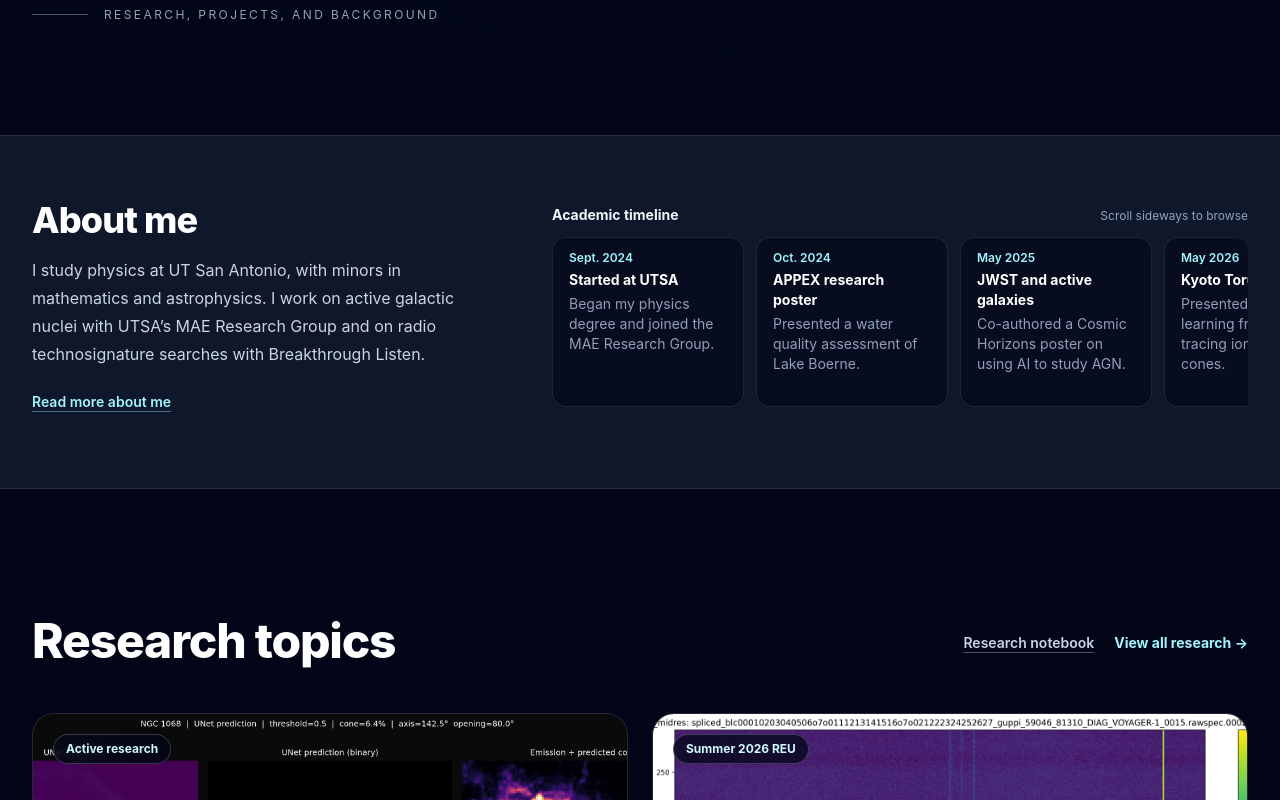
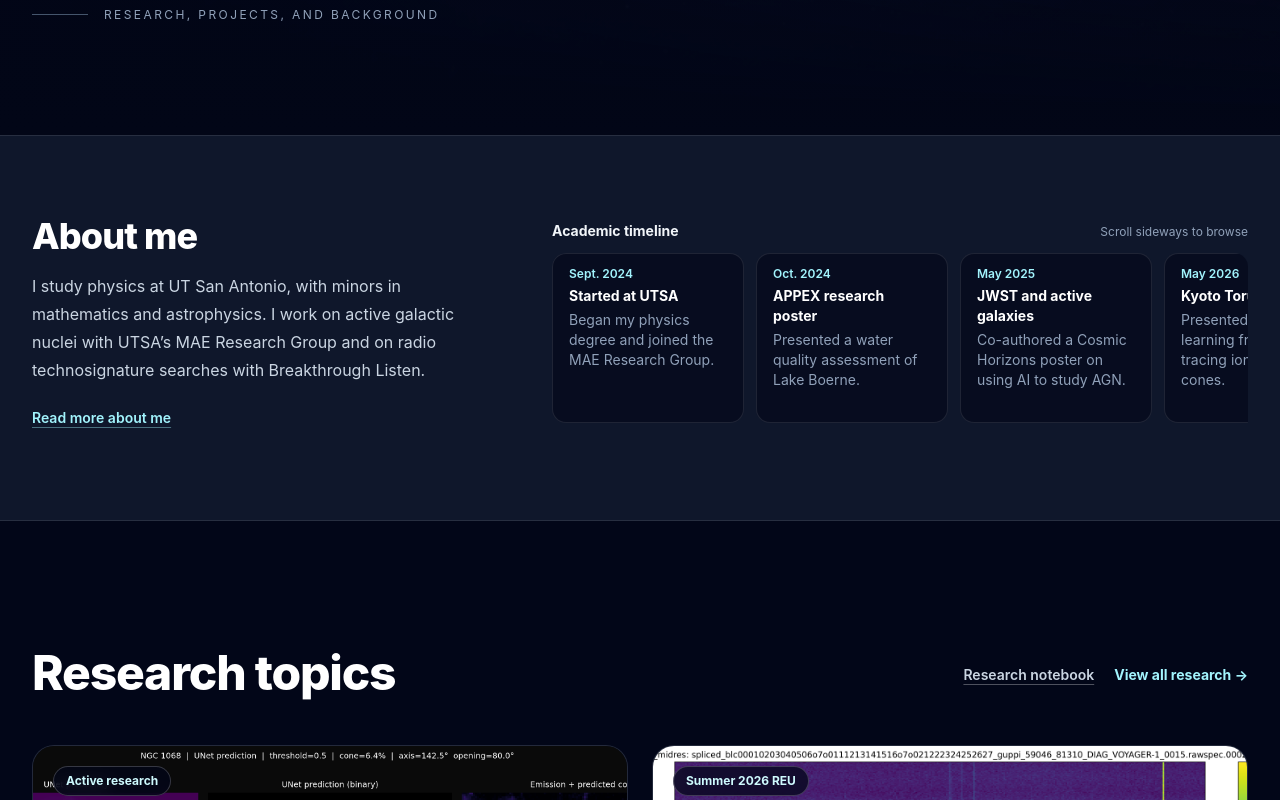
Before and after one commit to 2xwlll/githubportfolio, a Next.js app: page / in a window 1280 px wide. Shown: the part 820-1620 px from the top of the page. Built offline with nearby package versions, Linux system fonts and the light colour scheme.

Commit message:
added a bit of space back to the main page

```diff
--- a/src/components/home/About.tsx
+++ b/src/components/home/About.tsx
@@ -3,7 +3,7 @@ import ResearchTimeline from "./ResearchTimeline";
 
 export default function About() {
   return (
-    <section id="about" className="border-y border-white/10 bg-slate-900 py-12 sm:py-16">
+    <section id="about" className="border-y border-white/10 bg-slate-900 py-14 sm:py-20">
       <div className="mx-auto grid max-w-7xl items-center gap-8 px-5 sm:px-8 lg:grid-cols-[.8fr_minmax(0,1.2fr)] lg:gap-14">
         <div>
           <h2 className="text-3xl font-extrabold tracking-tight text-white sm:text-4xl">About me</h2>
--- a/src/components/home/Outreach.tsx
+++ b/src/components/home/Outreach.tsx
@@ -3,7 +3,7 @@ import { outreach } from "@/lib/cv";
 
 export default function Outreach() {
   return (
-    <section id="outreach" aria-labelledby="outreach-title" className="relative border-y border-white/10 bg-slate-900 scroll-mt-20 py-12 sm:py-16">
+    <section id="outreach" aria-labelledby="outreach-title" className="relative border-y border-white/10 bg-slate-900 scroll-mt-20 py-14 sm:py-20">
       <div className="mx-auto grid max-w-7xl gap-6 px-5 sm:px-8 lg:gap-14 lg:grid-cols-[.8fr_1.2fr]">
         <div>
           <h2 id="outreach-title" className="text-xl font-bold text-white">Outreach &amp; mentoring</h2>
--- a/src/components/home/Philosophy.tsx
+++ b/src/components/home/Philosophy.tsx
@@ -32,7 +32,7 @@ export default function Philosophy() {
   return (
     <section
       id="philosophy"
-      className="relative isolate overflow-hidden border-y border-white/10 bg-slate-950 scroll-mt-20 px-5 py-12 sm:px-8 sm:py-16"
+      className="relative isolate overflow-hidden border-y border-white/10 bg-slate-950 scroll-mt-20 px-5 py-14 sm:px-8 sm:py-20"
     >
       <div className="absolute inset-0 -z-10 bg-[radial-gradient(circle_at_88%_18%,rgba(34,211,238,.13),transparent_28%)]" />
       <div className="mx-auto max-w-7xl">
```
Also changed, not shown: src/components/home/CV.tsx (+1 -1 lines).
